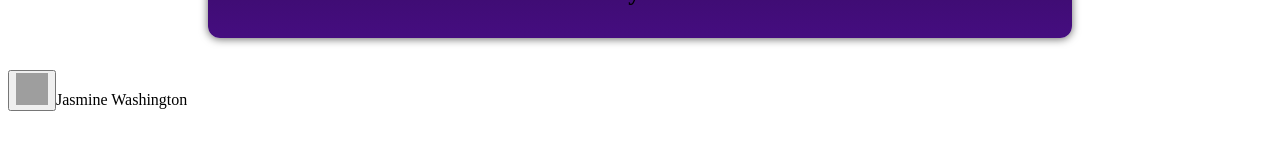
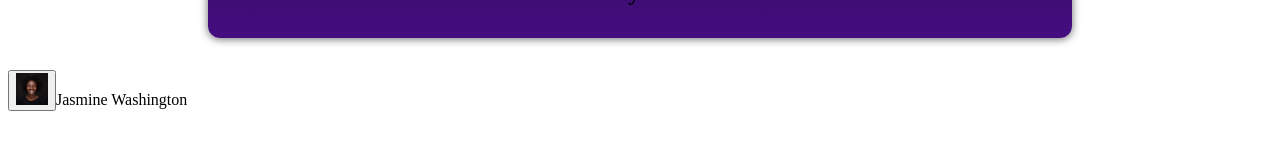
Before and after one commit to longchhun09/angular-essentials, an Angular app: page / in a window 1280 px wide. Shown: the part 149-300 px from the top of the page. Built offline with nearby package versions, Linux system fonts and the light colour scheme; grey boxes are pictures that could not be loaded.

Commit message:
Refactor user component: create separate HTML and SCSS files, update template and style references

```diff
--- /dev/null
+++ b/src/app/components/user/user.component.html
@@ -0,0 +1,6 @@
+<div>
+  <button>
+    <img [src]="'assets/users/' + selectedUser.avatar" width="32" height="32" priority [alt]="selectedUser.name" />
+  </button>
+  <span>{{ selectedUser.name }}</span>
+</div>
--- a/src/app/components/user/user.component.ts
+++ b/src/app/components/user/user.component.ts
@@ -6,8 +6,8 @@ const randomIndex = Math.floor(Math.random() * DUMMY_USERS.length);
 @Component({
   selector: 'app-user',
   imports: [],
-  templateUrl: './user.html',
-  styleUrl: './user.css'
+  templateUrl: './user.component.html',
+  styleUrl: './user.component.scss'
 })
 
 export class UserComponent {
--- a/src/app/components/user/user.html
+++ /dev/null
@@ -1,6 +0,0 @@
-<div>
-  <button>
-    <img [src]="'assets/' + selectedUser.avatar" width="32" height="32" priority alt="User avatar" />
-  </button>
-  <span>{{ selectedUser.name }}</span>
-</div>
```
Also changed, not shown: src/app/components/user/user.component.scss (added), src/app/components/user/user.css (deleted).
